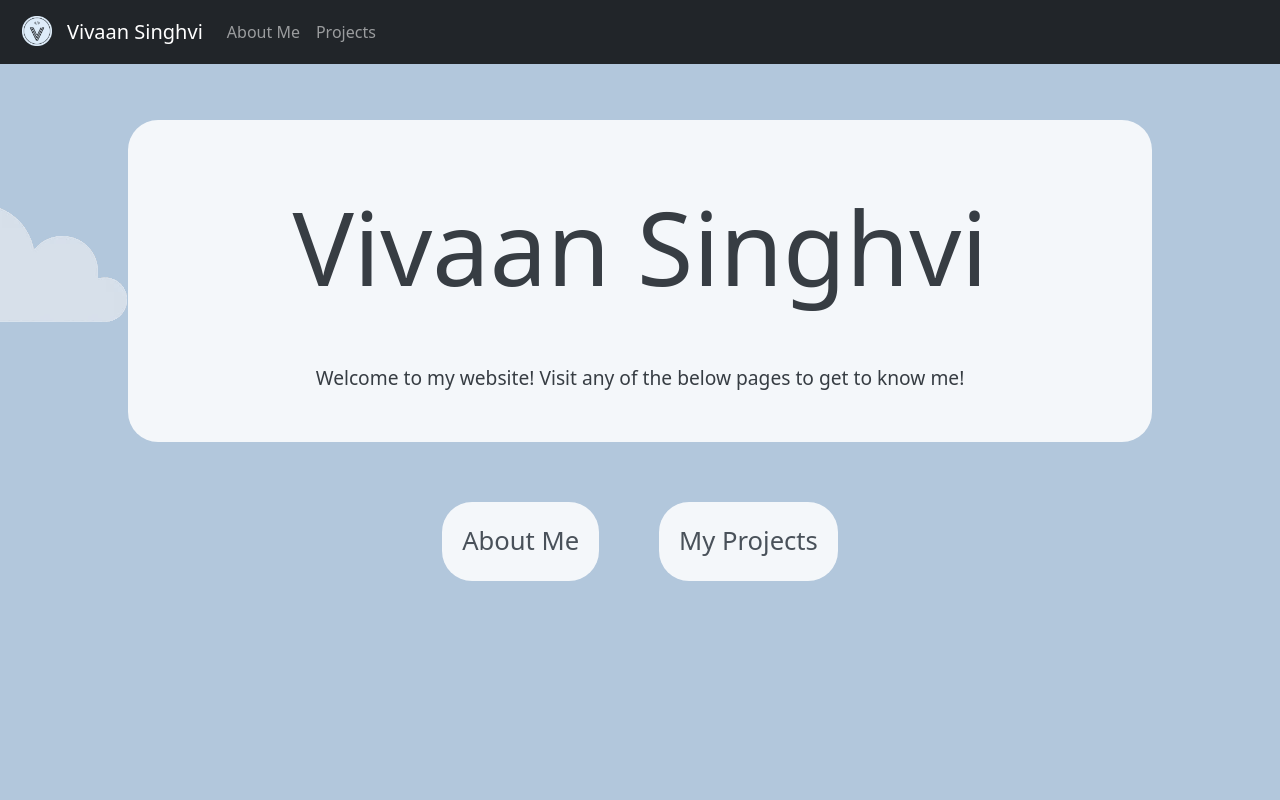
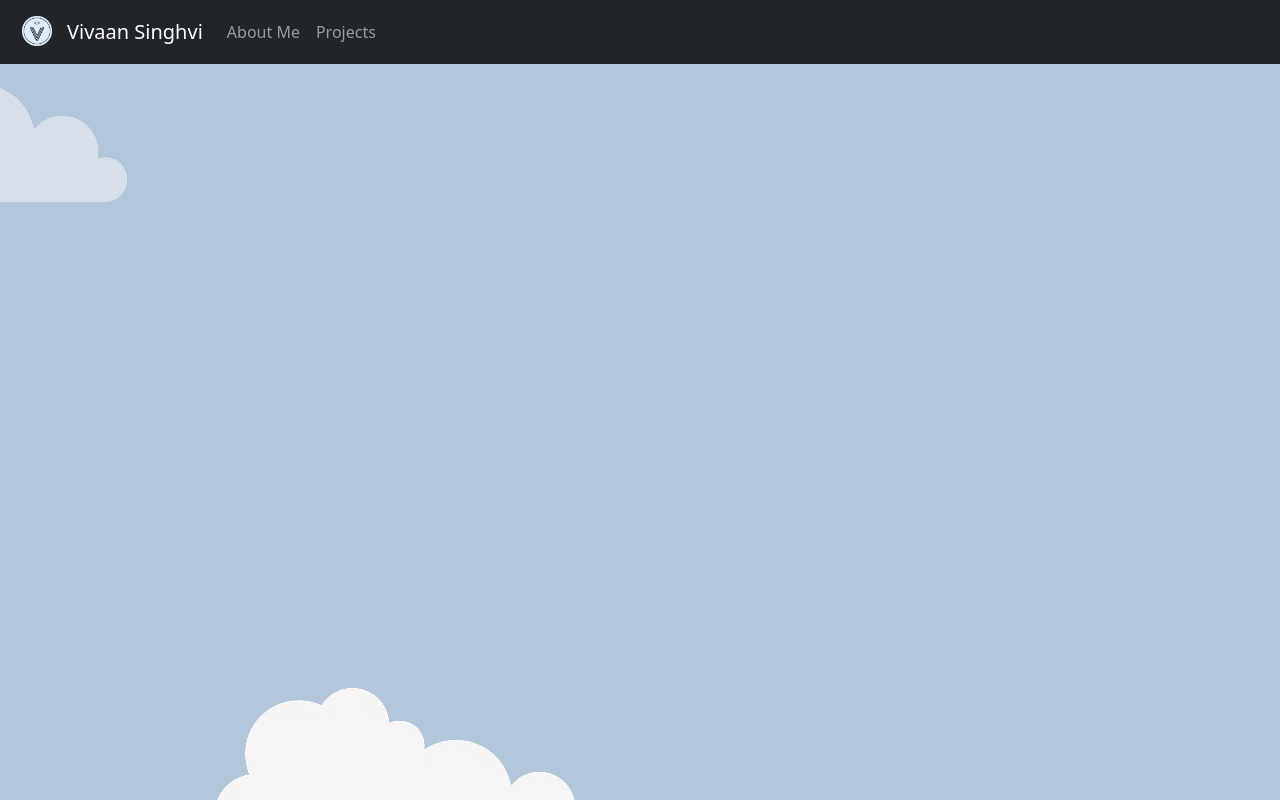
Before and after one commit to vivaansinghvi07-old/vivaansinghvi07-old.github.io, a React (Create React App) app: page / in a window 1280 px wide. Built offline with nearby package versions, Linux system fonts and the light colour scheme.

Commit message:
moved to old

```diff
--- a/src/App.tsx
+++ b/src/App.tsx
@@ -12,9 +12,9 @@ function App() {
       <Background />
       <Header />
       <Routes>
-        <Route path="/" element={<MainPage />} />
-        <Route path="/projects" element={<Projects />} />
-        <Route path="/aboutme" element={<AboutMe />} />
+        <Route path="/old" element={<MainPage />} />
+        <Route path="/old/projects" element={<Projects />} />
+        <Route path="/old/aboutme" element={<AboutMe />} />
       </Routes>
     </>
   );
```
